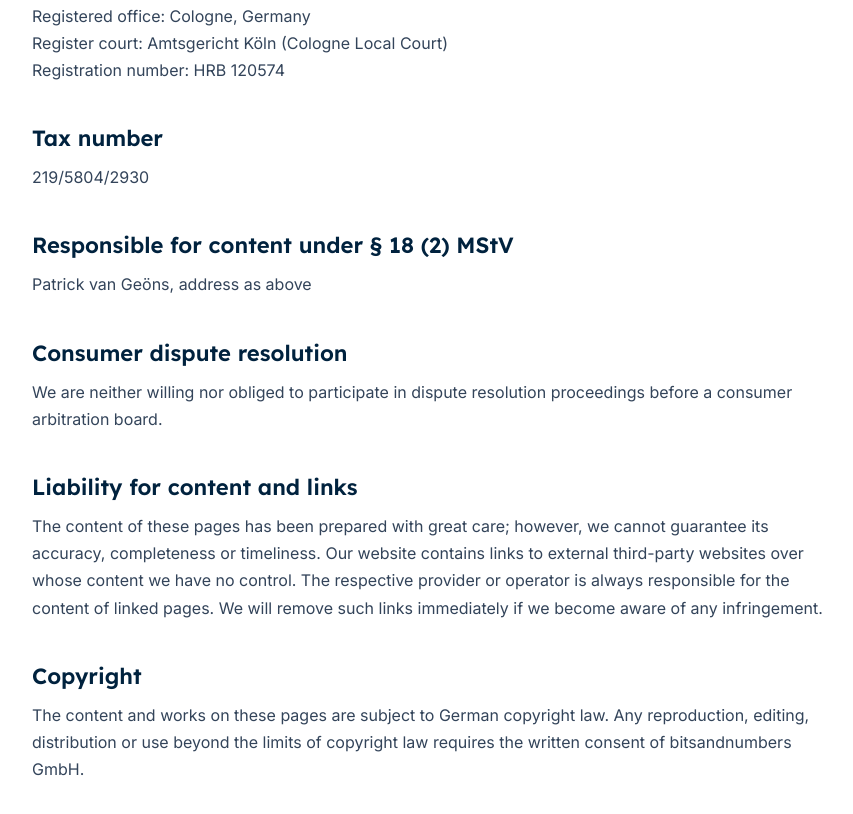
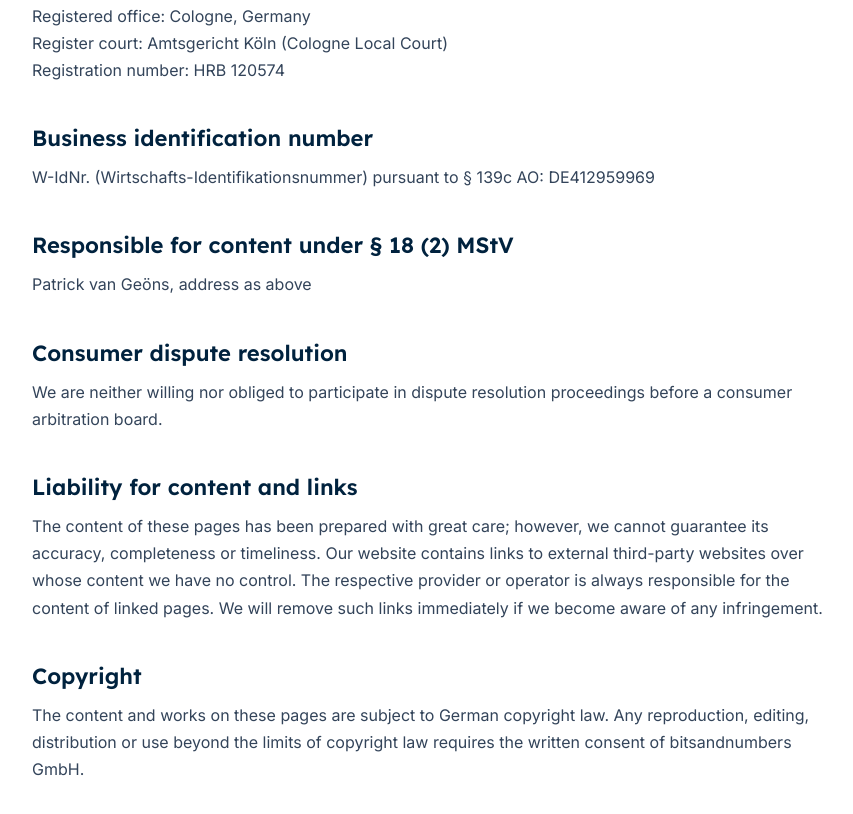
Before and after one commit to vangeoensde/bitsandnumbers, a plain HTML site: page en/legal-notice/index.html in a window 1280 px wide. Shown: the part 779-1593 px from the top of the page, without its empty margins (208-1061 px from the left). Drawn offline with Linux system fonts and the light colour scheme.

Commit message:
Impressum: replace tax number with W-IdNr.
Co-Authored-By: Claude Opus 5.5 <noreply@anthropic.com>
Claude-Session: https://claude.ai/code/session_013fg1NPnCppMM6hrVtwV6Ee

```diff
--- a/en/legal-notice/index.html
+++ b/en/legal-notice/index.html
@@ -43,8 +43,8 @@ a{color:#00223E}a:hover{color:#8A5A12}
 <p>Phone: <a href="tel:+4915152484188">+49 151 52484188</a><br>Email: <a href="mailto:patrick@bitsandnumbers.de">patrick@bitsandnumbers.de</a></p>
 <h2>Commercial register</h2>
 <p>Registered office: Cologne, Germany<br>Register court: Amtsgericht Köln (Cologne Local Court)<br>Registration number: HRB 120574</p>
-<h2>Tax number</h2>
-<p>219/5804/2930</p>
+<h2>Business identification number</h2>
+<p>W-IdNr. (Wirtschafts-Identifikationsnummer) pursuant to § 139c AO: DE412959969</p>
 <h2>Responsible for content under § 18 (2) MStV</h2>
 <p>Patrick van Geöns, address as above</p>
 <h2>Consumer dispute resolution</h2>
```
Also changed, not shown: impressum/index.html (+2 -2 lines).
